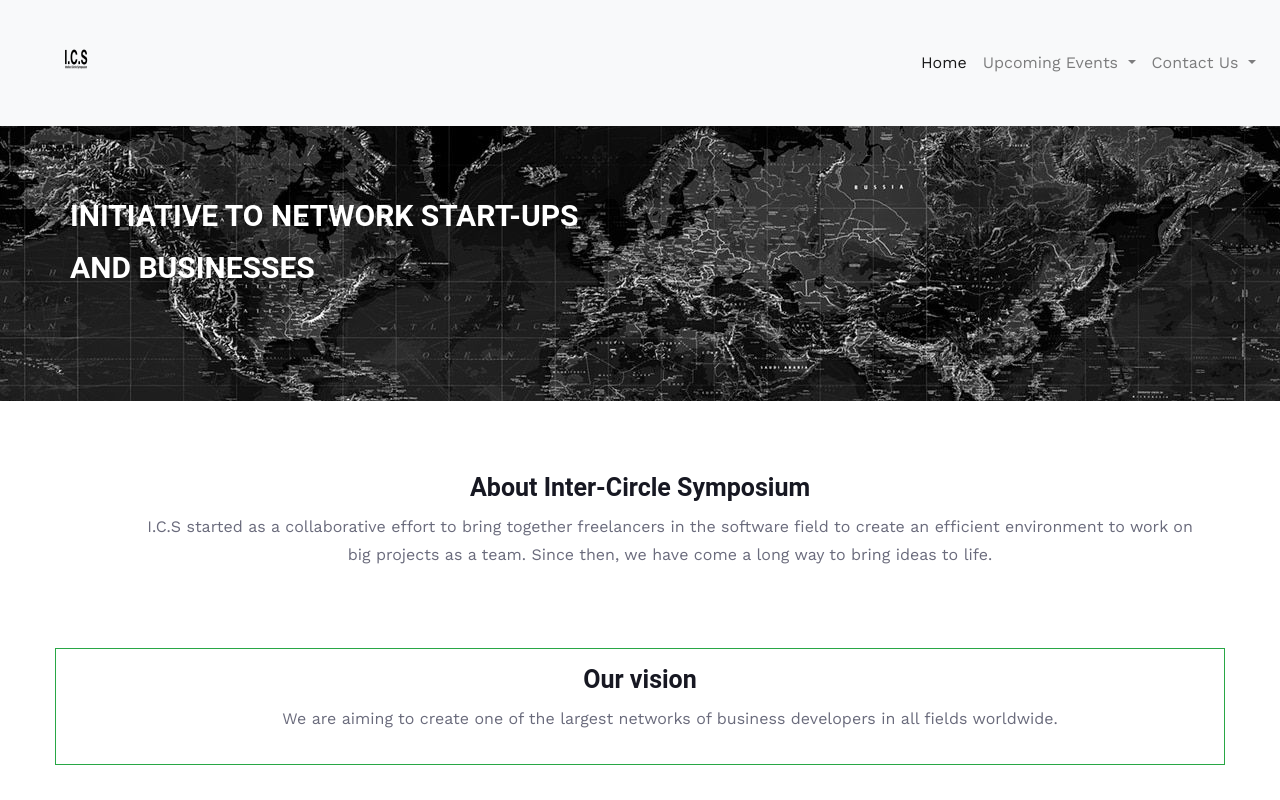
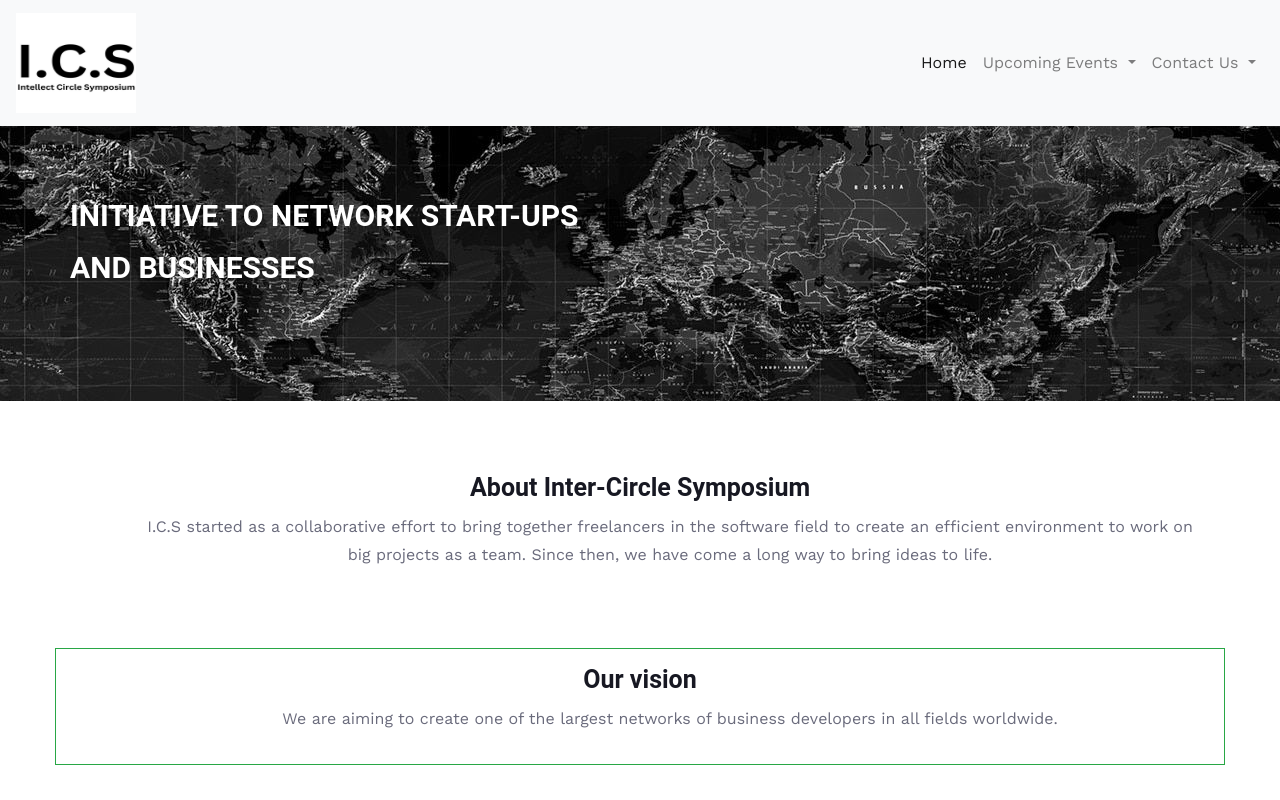
Before and after one commit to x-i-f-r-a/ics-international, a website: page static/index.html in a window 1280 px wide. Shown: the top 800 px of the page. Drawn offline with nearby package versions, Linux system fonts and the light colour scheme; no server answers.

Commit message:
minor fixes

```diff
--- a/static/index.html
+++ b/static/index.html
@@ -36,7 +36,7 @@
 
         <nav class="navbar navbar-expand-lg navbar-light bg-light fixed-top">
             <a class="navbar-brand" href="#">
-                <img src="img/logo.png" width="120px" height="100px" class="d-inline-block align-top" alt="">
+              <img src="img/logo3.jpg" width="120px" height="100px" class="d-inline-block align-top" alt="">
 
             </a>
             <button class="navbar-toggler ml-auto" type="button" data-toggle="collapse" data-target="#navbarNav"
```
Also changed, not shown: static/img/logo2.png (added), static/img/logo3.jpg (added).
